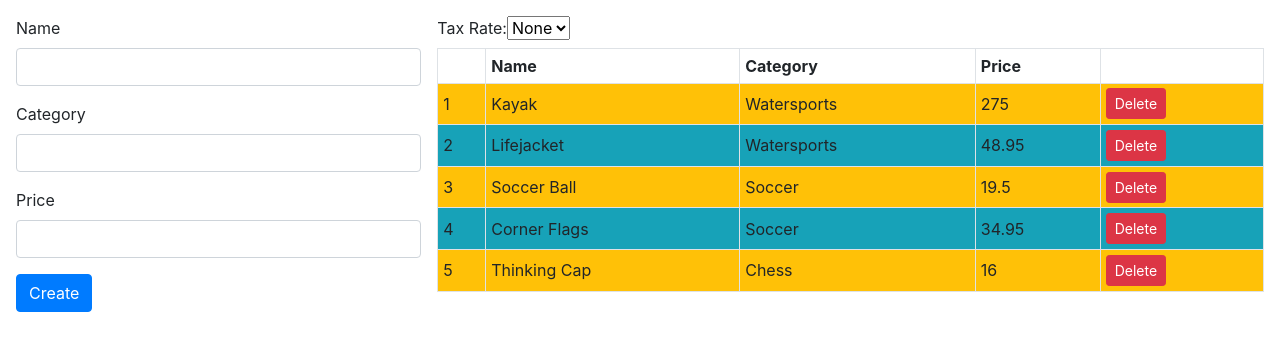
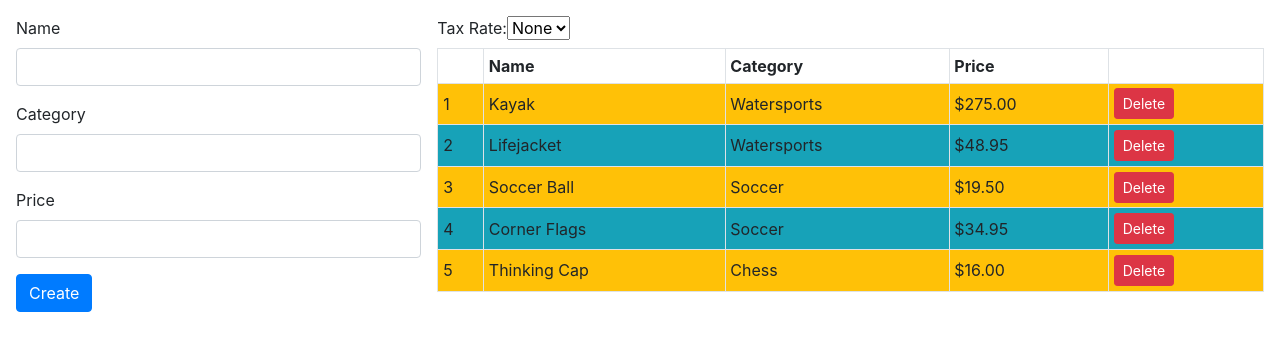
Before and after one commit to rene-copaga/example, an Angular app: page / in a window 1280 px wide. Shown: the top 350 px of the page. Built offline with nearby package versions, Linux system fonts and the light colour scheme.

Commit message:
Combining Pipes

```diff
--- a/src/app/productTable.component.html
+++ b/src/app/productTable.component.html
@@ -16,7 +16,7 @@
         <td style="vertical-align:middle">{{item.name}}</td>
         <td style="vertical-align:middle">{{item.category}}</td>
         <td style="vertical-align:middle">
-            {{item.price | addTax:(taxRate || 0) }}
+            {{item.price | addTax:(taxRate || 0) | currency:"USD":"symbol" }}
         </td>
         <td class="text-xs-center">
             <button class="btn btn-danger btn-sm" (click)="deleteProduct(item.id)">
```
